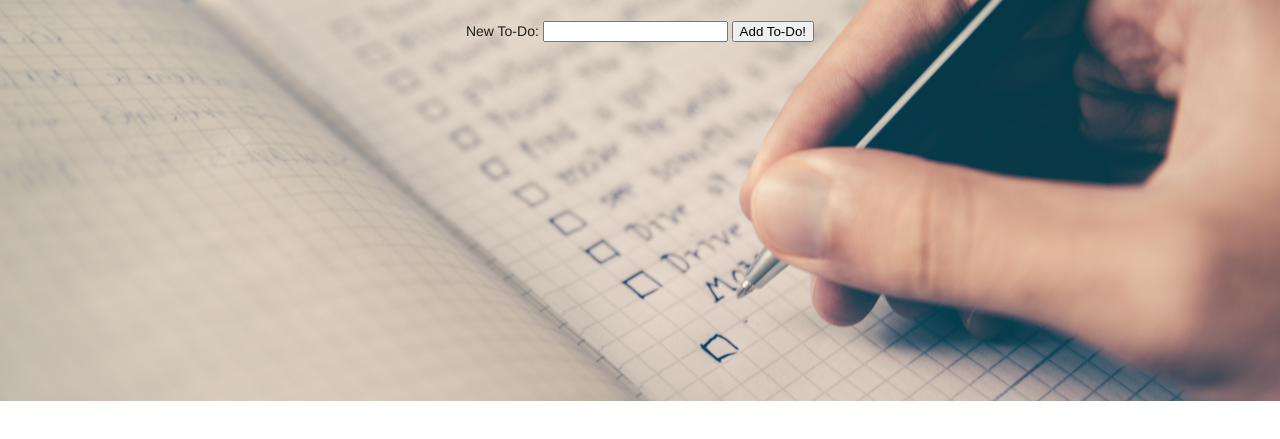
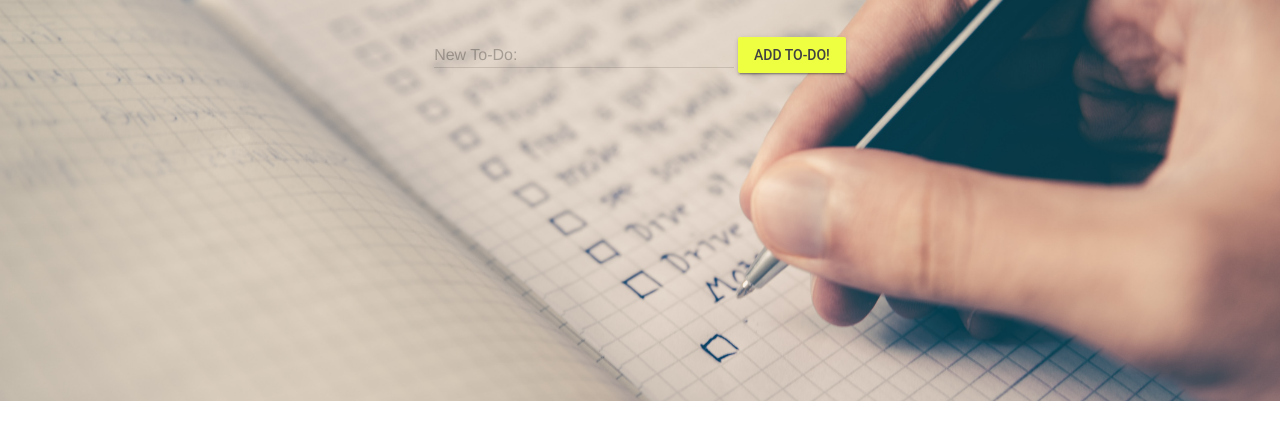
Before and after one commit to specs24/To-Do-App, a plain HTML site: page index.html in a window 1280 px wide. Shown: the part 103-542 px from the top of the page. Drawn offline with nearby package versions, Linux system fonts and the light colour scheme.

Commit message:
Add files via upload

```diff
--- a/index.html
+++ b/index.html
@@ -1,6 +1,6 @@
 <!DOCTYPE html>
 <html>
-	<header class="mdl-layout_header mdl-layout_header--transparent">
+	<header>
 		<meta name="viewport" content="width=device-width, initial scale=1">
 		<title>To-Do App</title>
  	<link rel="stylesheet" href="https://code.getmdl.io/1.3.0/material.grey-lime.min.css">
@@ -10,12 +10,16 @@
 
 	<body>
 		<h1>To-Do App</h1>
-		<form id="addToDoForm">
-			<label for="newToDoText">New To-Do:</label>
-			<input type="text" id="newToDoText">
-			<button type="submit">Add To-Do!</button>
+		<form id="addToDoForm" action="#">
+			<div class="mdl-textfield mdl-js-textfield">
+				<label for="newToDoText" class="mdl-textfield__label">New To-Do:</label>
+				<input class="mdl-textfield__input" type="text" id="newToDoText">
+			</div>
+				<button class="mdl-button mdl-js-button mdl-button--raised mdl-js-ripple-effect mdl-button--accent">Add To-Do!</button>
 		</form>
-		<ul id="toDoList">
+
+
+		<ul id="toDoList" >
 		</ul>
 
 		<script src='app.js'></script>
```
